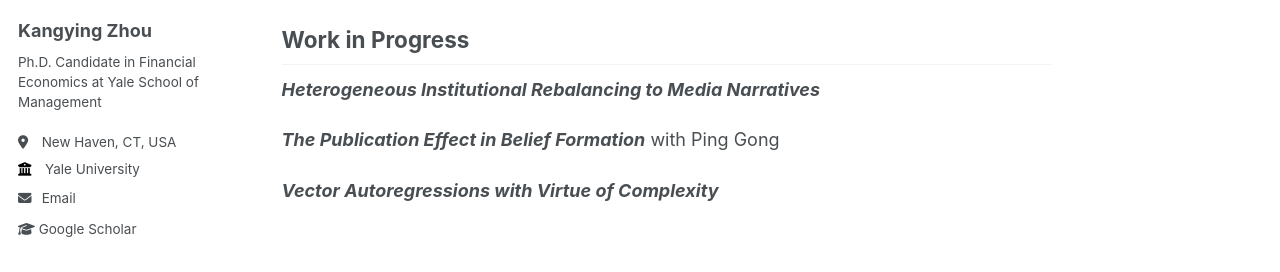
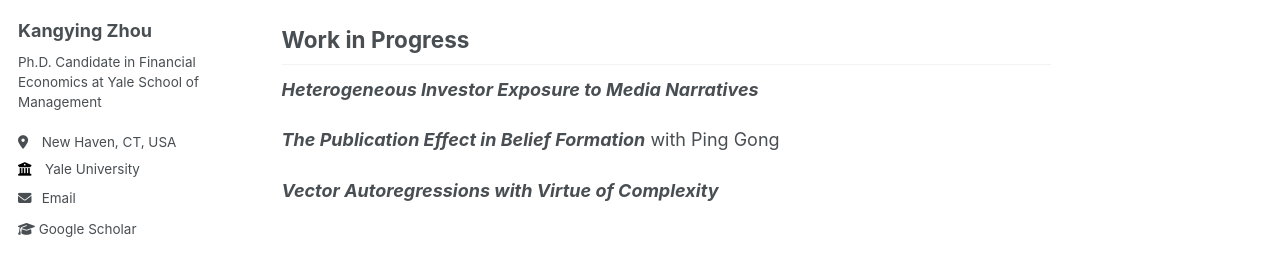
Before and after one commit to rosieli5/rosieli5.github.io, a Jekyll site: the page built from _pages/about.md, in a window 1280 px wide and 900 px high, scrolled down 1464 px. Shown: the part 456-728 px from the top of the window. Built offline with Jekyll 4.4.1, drawn with Linux system fonts in a browser that asks for light colours.

Commit message:
Update about.md

```diff
--- a/_pages/about.md
+++ b/_pages/about.md
@@ -46,7 +46,7 @@ with Bryan Kelly and Semyon Malamud
 
 ## Work in Progress
 
-***Heterogeneous Institutional Rebalancing to Media Narratives***
+***Heterogeneous Investor Exposure to Media Narratives***
 
 ***The Publication Effect in Belief Formation***
 with Ping Gong
```
